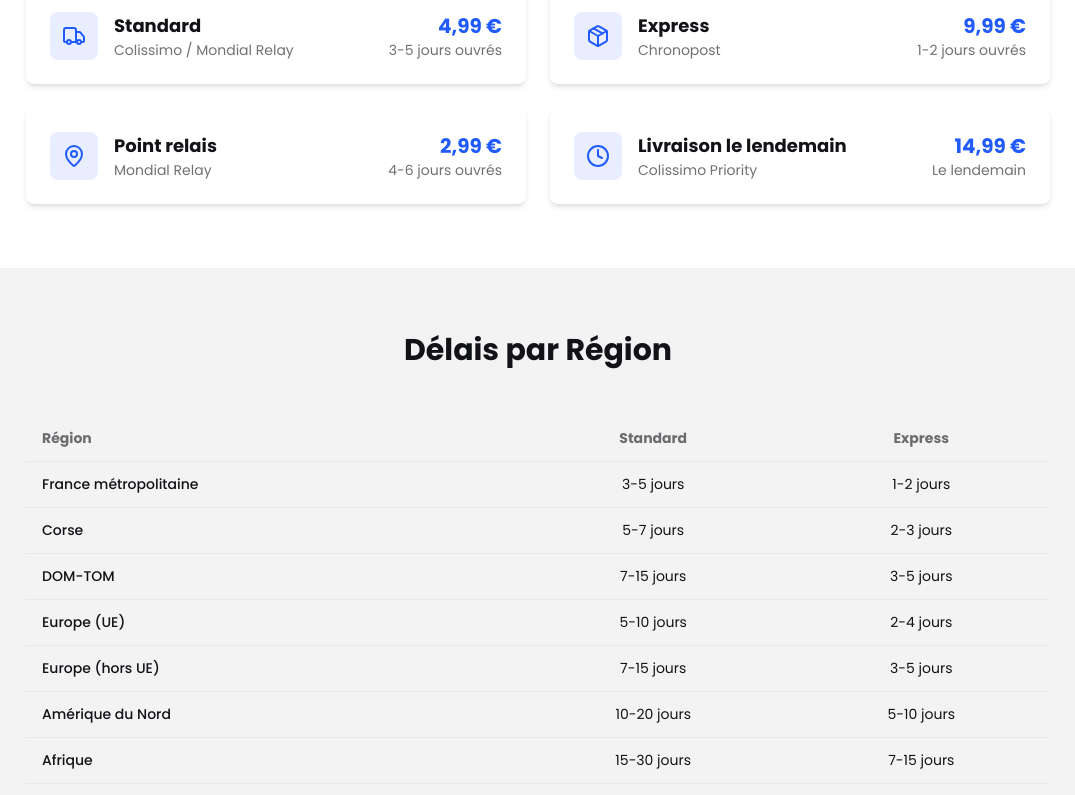
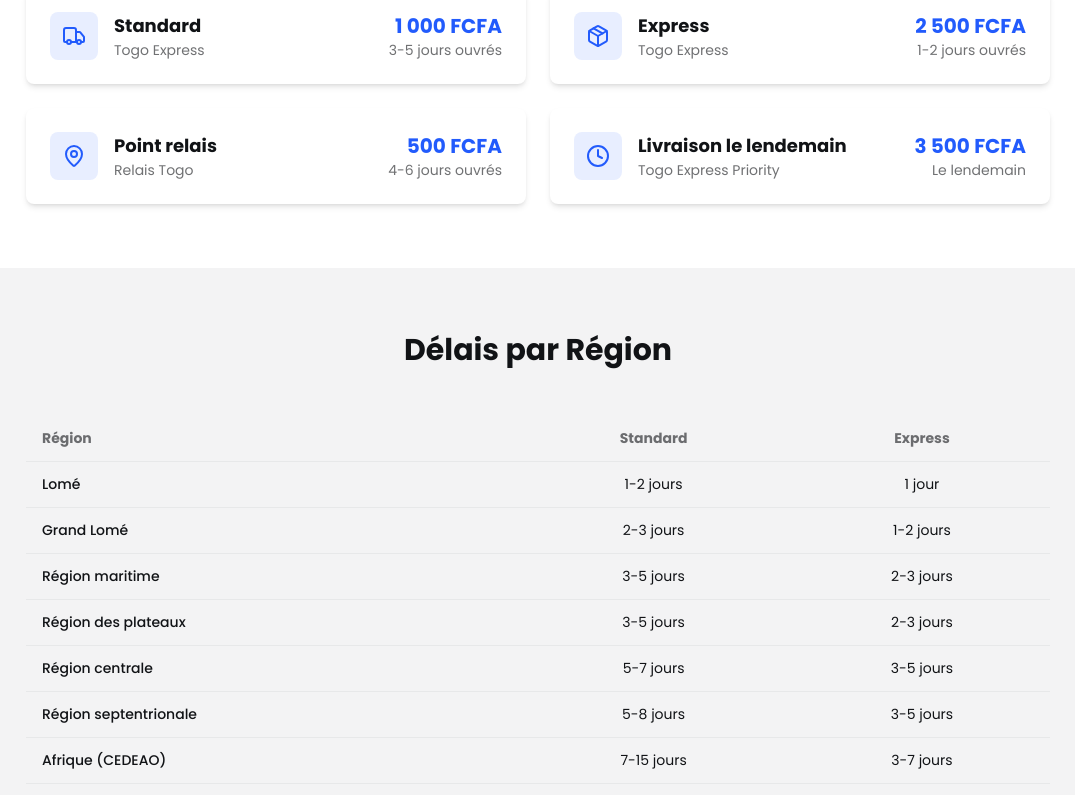
Before and after one commit to AMOUZOU-Kodjo/GlobalMarket, a React (Vite) app in the folder frontend/: page /shipping in a window 1280 px wide. Shown: the part 640-1435 px from the top of the page, without its empty margins (102-1177 px from the left). Built offline with nearby package versions, Linux system fonts and the light colour scheme; no server answers.

Commit message:
feat: localisation Togo - livraison FCFA, couverture regionale

```diff
--- a/frontend/src/pages/Legal/ShippingPage.jsx
+++ b/frontend/src/pages/Legal/ShippingPage.jsx
@@ -14,21 +14,21 @@ import {
 } from 'lucide-react'
 
 const SHIPPING_METHODS = [
-  { name: 'Standard', icon: Truck, price: '4,99 €', time: '3-5 jours ouvrés', carrier: 'Colissimo / Mondial Relay' },
-  { name: 'Express', icon: Package, price: '9,99 €', time: '1-2 jours ouvrés', carrier: 'Chronopost' },
-  { name: 'Point relais', icon: MapPin, price: '2,99 €', time: '4-6 jours ouvrés', carrier: 'Mondial Relay' },
-  { name: 'Livraison le lendemain', icon: Clock, price: '14,99 €', time: 'Le lendemain', carrier: 'Colissimo Priority' },
+  { name: 'Standard', icon: Truck, price: '1 000 FCFA', time: '3-5 jours ouvrés', carrier: 'Togo Express' },
+  { name: 'Express', icon: Package, price: '2 500 FCFA', time: '1-2 jours ouvrés', carrier: 'Togo Express' },
+  { name: 'Point relais', icon: MapPin, price: '500 FCFA', time: '4-6 jours ouvrés', carrier: 'Relais Togo' },
+  { name: 'Livraison le lendemain', icon: Clock, price: '3 500 FCFA', time: 'Le lendemain', carrier: 'Togo Express Priority' },
 ]
 
 const DELIVERY_TIMES = [
-  { region: 'France métropolitaine', standard: '3-5 jours', express: '1-2 jours' },
-  { region: 'Corse', standard: '5-7 jours', express: '2-3 jours' },
-  { region: 'DOM-TOM', standard: '7-15 jours', express: '3-5 jours' },
-  { region: 'Europe (UE)', standard: '5-10 jours', express: '2-4 jours' },
-  { region: 'Europe (hors UE)', standard: '7-15 jours', express: '3-5 jours' },
-  { region: 'Amérique du Nord', standard: '10-20 jours', express: '5-10 jours' },
-  { region: 'Afrique', standard: '15-30 jours', express: '7-15 jours' },
-  { region: 'Asie / Océanie', standard: '15-30 jours', express: '7-15 jours' },
+  { region: 'Lomé', standard: '1-2 jours', express: '1 jour' },
+  { region: 'Grand Lomé', standard: '2-3 jours', express: '1-2 jours' },
+  { region: 'Région maritime', standard: '3-5 jours', express: '2-3 jours' },
+  { region: 'Région des plateaux', standard: '3-5 jours', express: '2-3 jours' },
+  { region: 'Région centrale', standard: '5-7 jours', express: '3-5 jours' },
+  { region: 'Région septentrionale', standard: '5-8 jours', express: '3-5 jours' },
+  { region: 'Afrique (CEDEAO)', standard: '7-15 jours', express: '3-7 jours' },
+  { region: 'International', standard: '15-30 jours', express: '7-15 jours' },
 ]
 
 export default function ShippingPage() {
```
